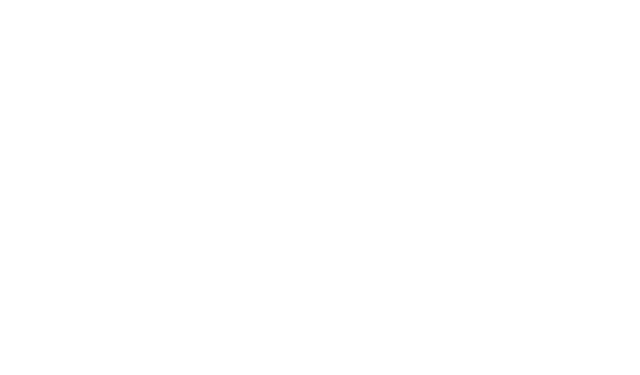
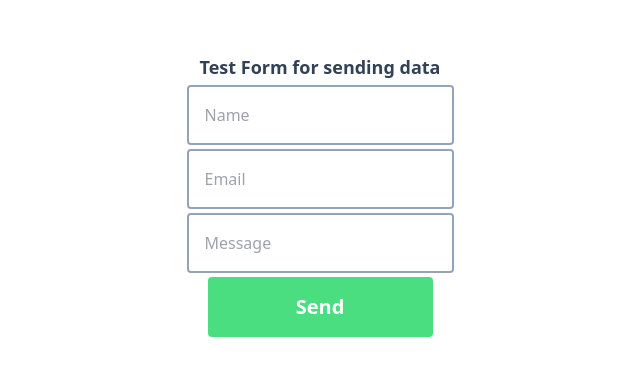
Before and after one commit to ampilov/send-mail-with-nodemailer, a Next.js app: page / in a window 1280 px wide. Shown: the part 205-580 px from the top of the page, without its empty margins (320-960 px from the left). Built offline with nearby package versions, Linux system fonts and the light colour scheme.

Commit message:
was added simple form for testing sending data

```diff
--- a/pages/index.tsx
+++ b/pages/index.tsx
@@ -1,9 +1,26 @@
 import Head from 'next/head'
+import { useState } from 'react'
 
 export default function Home() {
+
+  const [name, setName] = useState('')
+  const [email, setEmail] = useState('')
+  const [message, setMessage] = useState('')
+  const [submitted, setSubmitted] = useState(false)
+
+  function sending () {
+    setSubmitted(true)
+    console.log({name, email, message});
+    setSubmitted(false)
+  }
+
   return (
-    <div className="flex flex-col items-center justify-center min-h-screen py-2">
-
+    <div className="flex flex-col items-center justify-center min-h-screen py-2 gap-1">
+      <h1 className='font-bold text-lg text-slate-700'>Test Form for sending data</h1>
+      <input onChange={(e)=>{setName(e.target.value)}} name='name' type="text" className='border-2 border-slate-400 rounded p-4' placeholder='Name' />
+      <input onChange={(e)=>{setName(e.target.value)}} name='email' type="email" className='border-2 border-slate-400 rounded p-4' placeholder='Email' />
+      <input onChange={(e)=>{setName(e.target.value)}} name='message' type="text" className='border-2 border-slate-400 rounded p-4' placeholder='Message' />
+      <button onClick={()=>sending()} disabled={submitted} className='bg-green-400 rounded p-4 font-bold text-white text-xl w-[225px]'>Send</button>
     </div>
   )
 }
```
